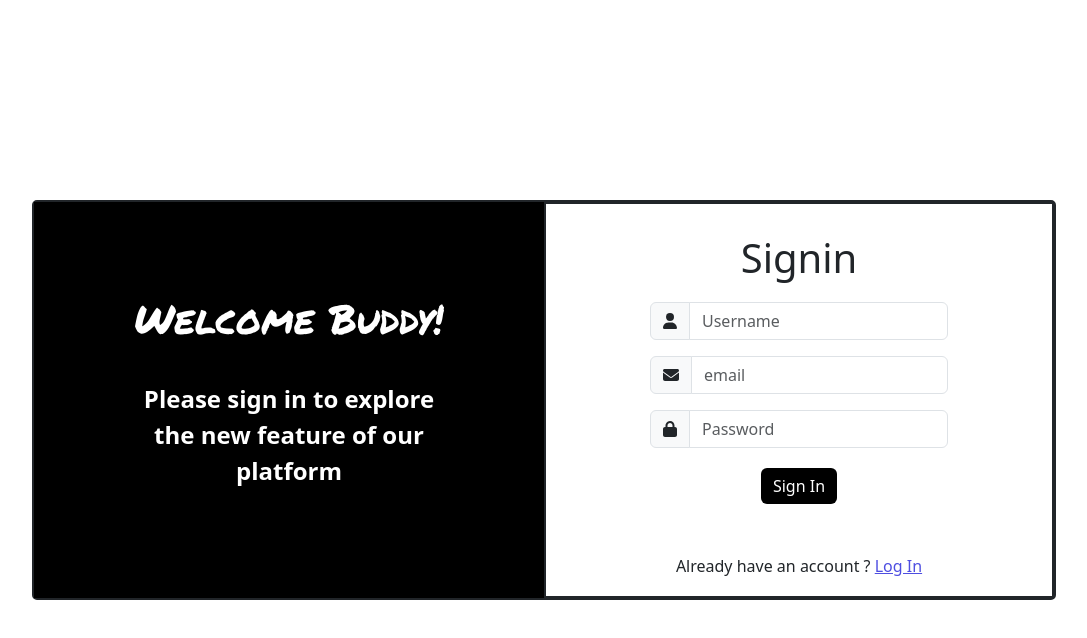
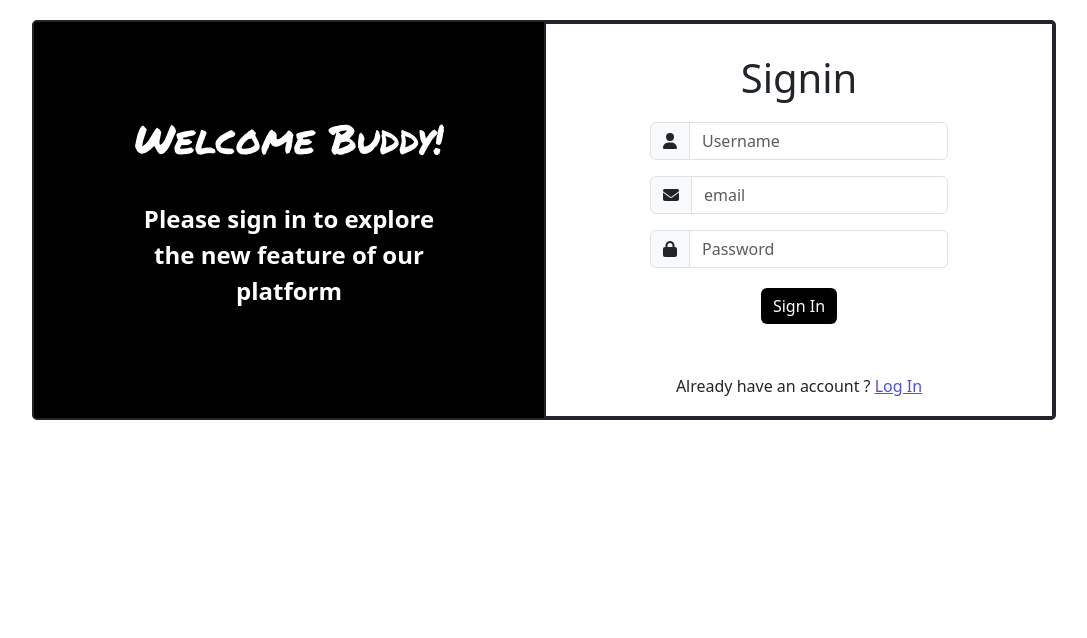
Before and after one commit to TamilazhaganM/Loginpage, a React (Create React App) app: page / in a window 1280 px wide. Shown: the top 638 px of the page, without its empty margins (96-1183 px from the left). Built offline with nearby package versions, Linux system fonts and the light colour scheme; the HTML template or start-up script is replaced by a standard one; a web font is replaced by a local one.

Commit message:
UI for signin

```diff
--- a/src/component/Logincompo/Login.css
+++ b/src/component/Logincompo/Login.css
@@ -7,11 +7,10 @@ input:focus, .form-control:focus {
 }
 
 #Loginsection {
-  /* margin-top:350px ; */
   display: flex;
   justify-content: center;
   align-items: center;
-  height: 100vh;
+  /* height: 100vh; */
 }
 .login-container {
   display: flex;
--- a/src/component/Logincompo/signincompo/signin.css
+++ b/src/component/Logincompo/signincompo/signin.css
@@ -1,7 +1,5 @@
 @import url("https://fonts.googleapis.com/css2?family=Edu+AU+VIC+WA+NT+Hand:wght@400..700&family=Permanent+Marker&family=Poppins:ital,wght@0,100;0,200;0,300;0,400;0,500;0,600;0,700;0,800;0,900;1,100;1,200;1,300;1,400;1,500;1,600;1,700;1,800;1,900&display=swap");
-input{
-    outline: none;
-}
+
 input:focus, .form-control:focus {
     outline: none;
     box-shadow: none ;
@@ -11,7 +9,7 @@ input:focus, .form-control:focus {
   display: flex;
   justify-content: center;
   align-items: center;
-  height: 100vh;
+  /* height: 100vh; */
 }
 .signin-container {
   display: flex;
```
